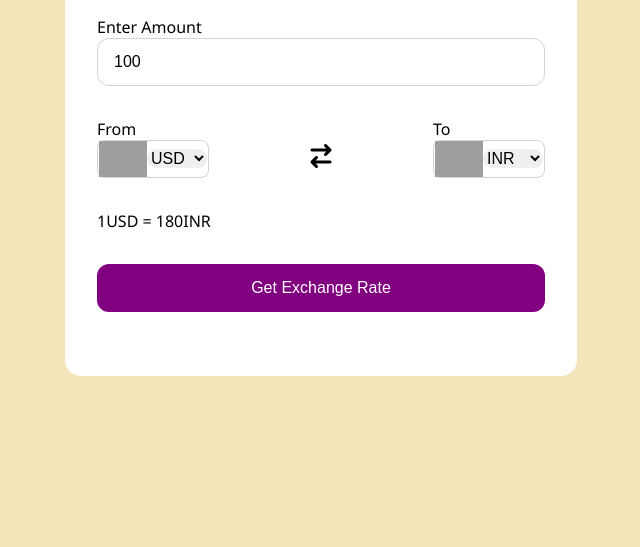
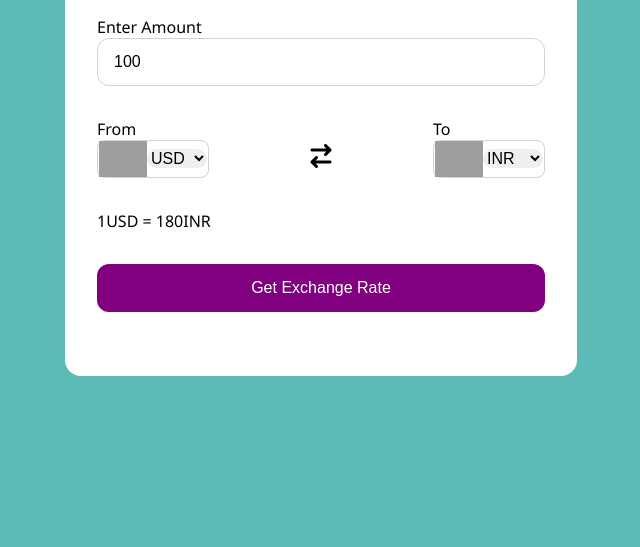
Before and after one commit to asimalizamurani/Currency_Converter, a plain HTML site: page index.html in a window 1280 px wide. Shown: the part 253-800 px from the top of the page, without its empty margins (319-959 px from the left). Drawn offline with Linux system fonts and the light colour scheme; grey boxes are pictures that could not be loaded.

Commit message:
Changes the bg color

```diff
--- a/style.css
+++ b/style.css
@@ -9,7 +9,7 @@ body {
     justify-content: center;
     align-items: center;
     min-height: 100vh;
-    background-color: #f4e4ba;
+    background-color: rgb(92, 187, 182);
     font-family: 'Segoe UI', Tahoma, Geneva, Verdana, sans-serif;
 }
 
```
